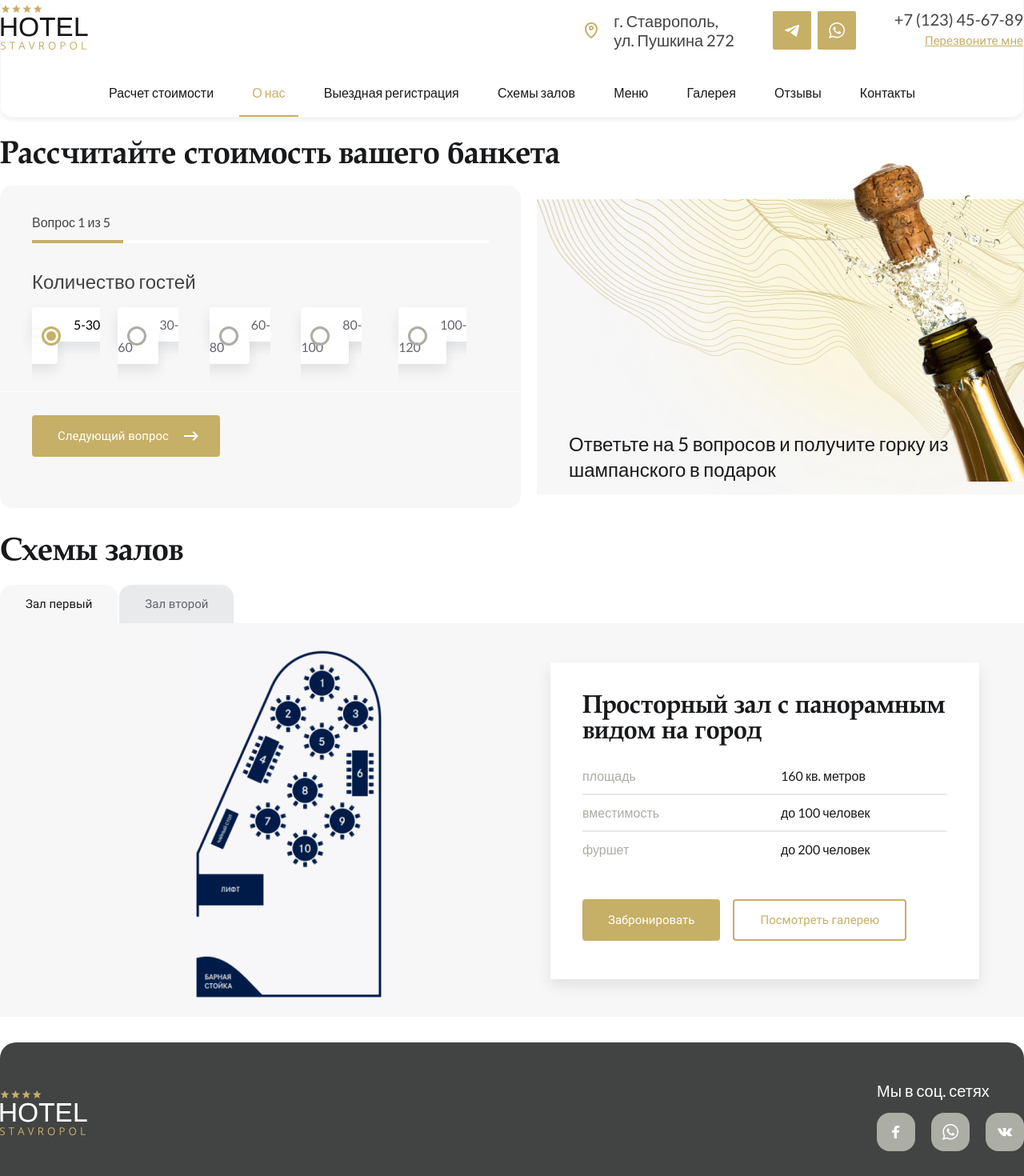
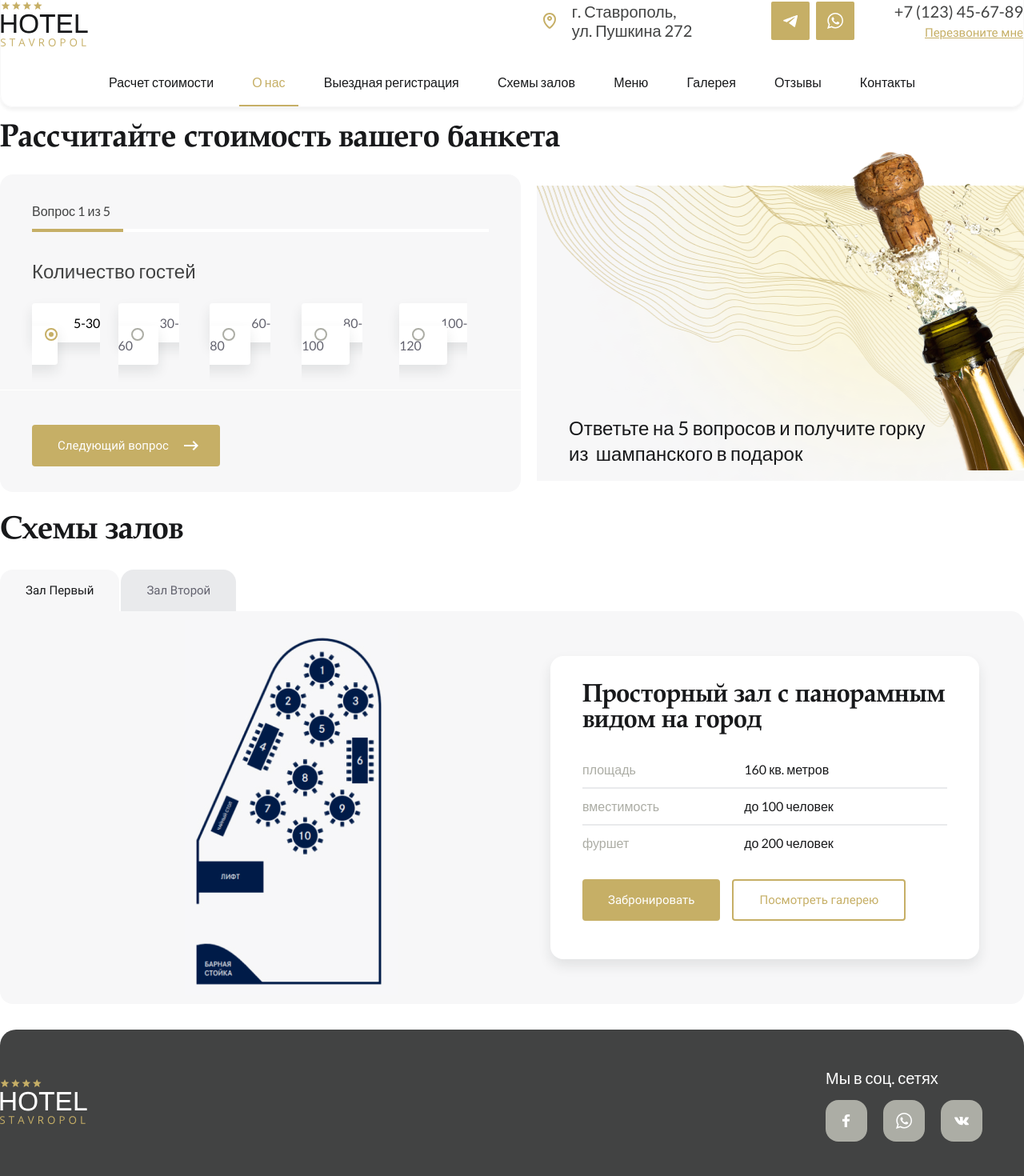
Before and after one commit to anvyden/hotel, a Vue app: page / in a window 1280 px wide. Shown: the part 11-1481 px from the top of the page at 80% size. Built offline with nearby package versions, Linux system fonts and the light colour scheme.

Commit message:
refactor: refactor styles for pp

```diff
--- a/src/App.vue
+++ b/src/App.vue
@@ -26,10 +26,10 @@ import Footer from './components/Footer/Footer.vue'
 @import '@/styles/_layouts.scss';
 
 .main {
-  padding: rem(24) 0 rem(32) 0;
+  padding: rem(16) 0 rem(32) 0;
 
   &__quiz {
-    margin-bottom: rem(32);
+    margin-bottom: rem(25);
   }
 }
 </style>
--- a/src/components/BookingCard/BookingCard.vue
+++ b/src/components/BookingCard/BookingCard.vue
@@ -33,19 +33,20 @@ defineProps<Props>()
 @import '@/styles/_mixins.scss';
 .booking-card {
   max-width: rem(536);
-  padding: rem(40) rem(40) rem(48) rem(40);
+  padding: rem(34) rem(40) rem(48) rem(40);
   background: $white;
   box-shadow: $mainBoxShadow;
+  border-radius: $mainBorderRadius;
 
   &__title {
-    margin-bottom: rem(24);
+    margin-bottom: rem(30);
 
     @include font-h3;
   }
 
   &__hall {
     &-options {
-      margin-bottom: rem(48);
+      margin-bottom: rem(31);
       list-style-type: none;
     }
 
@@ -67,12 +68,12 @@ defineProps<Props>()
       }
 
       &-name {
-        flex-basis: 50%;
+        flex-basis: 39%;
         color: $lightGray;
       }
 
       &-value {
-        flex-basis: 50%;
+        flex-basis: 61%;
         color: $primaryColor;
       }
     }
@@ -80,7 +81,7 @@ defineProps<Props>()
 
   &__buttons {
     display: flex;
-    gap: rem(16);
+    gap: rem(15);
   }
 }
 </style>
--- a/src/components/Footer/Footer.vue
+++ b/src/components/Footer/Footer.vue
@@ -23,6 +23,7 @@ import { FOOTER_SOCIALS } from './constants'
               :key="name"
               :has-gray-fill="true"
               :has-rounded-borders="true"
+              :size="'small'"
             />
           </ul>
         </div>
@@ -40,7 +41,7 @@ import { FOOTER_SOCIALS } from './constants'
 @import '@/styles/_layouts.scss';
 
 .footer {
-  padding: rem(48) 0 0 0;
+  padding-top: rem(48);
   background: $gray;
   border-radius: 20px 20px 0px 0px;
 
@@ -58,6 +59,8 @@ import { FOOTER_SOCIALS } from './constants'
   }
 
   &__contacts {
+    margin-right: rem(52);
+
     &-text {
       margin-bottom: rem(16);
 
--- a/src/components/Halls/Halls.vue
+++ b/src/components/Halls/Halls.vue
@@ -57,7 +57,7 @@ const currentHallOptions = HALLS.find((hall) => hall.text === currentHall.value)
 
 .halls {
   &__title {
-    margin-bottom: rem(16);
+    margin-bottom: rem(24);
 
     @include font-h2;
   }
@@ -68,9 +68,11 @@ const currentHallOptions = HALLS.find((hall) => hall.text === currentHall.value)
     list-style-type: none;
 
     &-item {
-      padding: 14px 32px;
+      padding: 16px 32px;
       border-radius: 16px 16px 0 0;
       background: $platinum;
+      cursor: pointer;
+      text-transform: capitalize;
 
       @include font-roboto;
 
@@ -87,8 +89,9 @@ const currentHallOptions = HALLS.find((hall) => hall.text === currentHall.value)
     display: flex;
     justify-content: space-between;
     align-items: center;
-    padding: rem(12) rem(56) rem(11) rem(231);
+    padding: rem(11) rem(56) rem(11) rem(231);
     background: $lightPlatinum;
+    border-radius: 0px 16px 16px 16px;
   }
 }
 </style>
--- a/src/components/Header/Header.vue
+++ b/src/components/Header/Header.vue
@@ -20,7 +20,7 @@ import { HEADER_SOCIALS } from './constants'
             <i class="header__address-icon">
               <IconAddress />
             </i>
-            <p class="header__address-text">г. Ставрополь,<br />ул. Пушкина 272</p>
+            <p class="header__address-text">г. Ставрополь, ул.&nbsp;Пушкина 272</p>
           </div>
           <ul class="header__socials">
             <Social
@@ -58,32 +58,31 @@ import { HEADER_SOCIALS } from './constants'
   &__content {
     display: flex;
     justify-content: space-between;
-    align-items: center;
-    margin-top: rem(16);
+    margin-top: rem(12);
   }
 
   &__contacts {
     display: flex;
-    gap: rem(48);
   }
 
   &__address {
     display: flex;
-    align-items: center;
     max-width: rem(240);
     gap: rem(16);
+    margin-right: rem(49);
 
     @include font-contacts;
 
     &-icon {
       display: flex;
+      margin-top: rem(12);
     }
   }
 
   &__socials {
     display: flex;
-    align-items: center;
     gap: rem(8);
+    margin-right: rem(50);
     list-style-type: none;
   }
 
@@ -102,7 +101,7 @@ import { HEADER_SOCIALS } from './constants'
   }
 
   &__navigation {
-    margin-top: rem(32);
+    margin-top: rem(23);
     margin-bottom: rem(16);
   }
 }
--- a/src/components/Quiz/Quiz.vue
+++ b/src/components/Quiz/Quiz.vue
@@ -52,7 +52,8 @@ const { id, questionNumber, question, answers } = currentQuestion
       <div class="quiz__additional-block">
         <img class="quiz__additional-block-img" src="@/assets/img/bottle.png" />
         <h4 class="quiz__additional-block-text">
-          Ответьте на {{ QUIZ_QUESTIONS.length }} вопросов и получите горку из шампанского в подарок
+          Ответьте на {{ QUIZ_QUESTIONS.length }} вопросов и получите горку из&nbsp; шампанского в
+          подарок
         </h4>
         <Button
           :type="'button'"
@@ -71,7 +72,7 @@ const { id, questionNumber, question, answers } = currentQuestion
 
 .quiz {
   &__title {
-    margin-bottom: rem(13);
+    margin-bottom: rem(20);
 
     @include font-h2;
   }
@@ -93,7 +94,7 @@ const { id, questionNumber, question, answers } = currentQuestion
     background: $lightPlatinum;
 
     &-counter {
-      margin-bottom: rem(32);
+      margin-bottom: rem(33);
 
       &-text {
         color: $gray;
@@ -125,12 +126,12 @@ const { id, questionNumber, question, answers } = currentQuestion
 
       &-answers-list {
         display: flex;
-        gap: rem(16);
+        gap: rem(17);
         list-style-type: none;
       }
 
       &-text {
-        margin-bottom: rem(24);
+        margin-bottom: rem(35);
         color: $gray;
 
         @include font-h4;
@@ -139,7 +140,7 @@ const { id, questionNumber, question, answers } = currentQuestion
 
     &-controls {
       position: relative;
-      padding: rem(31) 0 rem(32) 0;
+      padding-top: rem(45);
 
       &::before {
         content: '';
--- a/src/components/Radio/Radio.vue
+++ b/src/components/Radio/Radio.vue
@@ -21,11 +21,12 @@ defineProps<Props>()
 
 .radio {
   position: relative;
-  padding: 12px 32px 12px 12px;
+  padding: 15px 32px 15px 12px;
   // border: 1px solid $secondaryColor;
   border-radius: $controlsBorderRadius;
   background: $white;
   box-shadow: $mainBoxShadow;
+  cursor: pointer;
 
   &__input {
     position: absolute;
@@ -56,11 +57,11 @@ defineProps<Props>()
       content: '';
       position: absolute;
       top: 50%;
-      left: 12px;
+      left: 16px;
       transform: translateY(-50%);
-      width: 24px;
-      height: 24px;
-      border: 3px solid $lightGray;
+      width: 16px;
+      height: 16px;
+      border: 2px solid $lightGray;
       border-radius: 50%;
     }
 
@@ -68,11 +69,11 @@ defineProps<Props>()
       content: '';
       position: absolute;
       top: 50%;
-      left: 18px;
+      left: 21px;
       transform: translateY(-50%);
       display: none;
-      width: 12px;
-      height: 12px;
+      width: 6px;
+      height: 6px;
       background: $secondaryColor;
       border-radius: 50%;
     }
--- a/src/components/Social/Social.vue
+++ b/src/components/Social/Social.vue
@@ -9,6 +9,7 @@ type Props = {
   icon: 'telegram' | 'whatsapp' | 'facebook' | 'vk'
   hasGrayFill?: boolean
   hasRoundedBorders?: boolean
+  size?: 'small'
 }
 
 const SOCIALS_ICONS = {
@@ -26,7 +27,8 @@ defineProps<Props>()
     class="social"
     :class="{
       'social--fill-gray': hasGrayFill,
-      'social--rounded-borders': hasRoundedBorders
+      'social--rounded-borders': hasRoundedBorders,
+      'social--size-small': size === 'small'
     }"
   >
     <a class="social__link" :href="link" rel="noopener">
@@ -51,6 +53,17 @@ defineProps<Props>()
     border-radius: $mainBorderRadius;
   }
 
+  &--size-small {
+    width: 52px;
+    height: 52px;
+
+    .social {
+      &__link {
+        padding: 14px;
+      }
+    }
+  }
+
   &__link {
     display: flex;
     padding: 12px;
```
